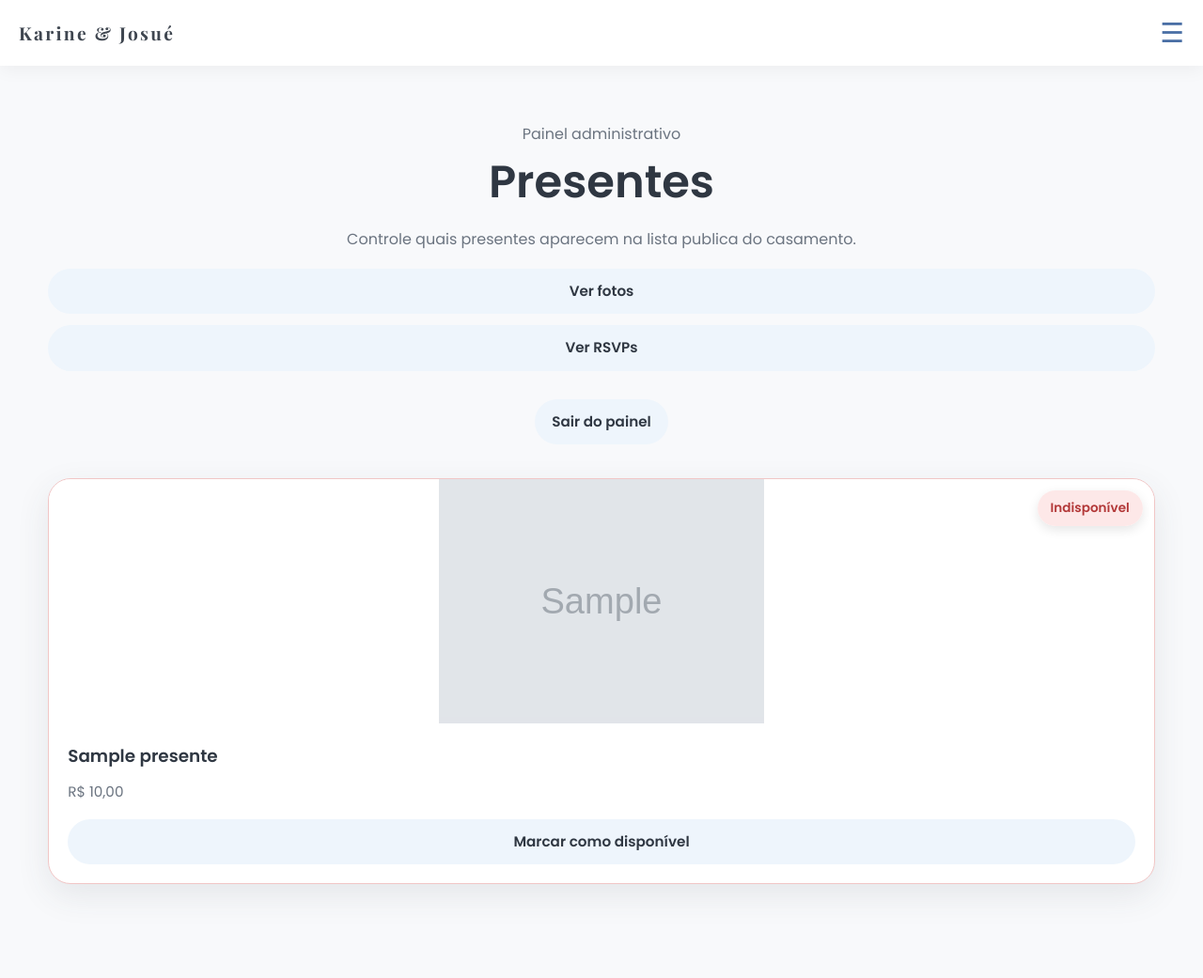
After one commit to rvcris87/casamento-karine-josue, a Flask app: page /admin/presentes in a window 1280 px wide. The commit adds this page. Shown: the whole page at 94% size. Run offline with Flask 3, Linux system fonts and the light colour scheme; the visitor is signed in with stand-in values (Sample User, id 1); grey boxes marked "Sample" are stand-in pictures; a database or web service that is not in the repository returns one stand-in record (values such as "Sample title"); parts of the project's set-up code (start-up, migrations or seed data) failed here and were passed over; some libraries are stand-ins or nearby versions.

Commit message:
Add admin gift availability toggle

```diff
--- a/db.py
+++ b/db.py
@@ -80,7 +80,52 @@ def sql_to_dict(cursor, query, params=None):
         raise Exception(f"Erro ao executar query: {str(e)}")
 
 
+def _montar_presentes(dados):
+    presentes = []
+    for p in dados:
+        presentes.append({
+            "id": p[0],
+            "nome": p[1],
+            "slug": p[2],
+            "imagem": p[3],
+            "valor": float(p[4]) if p[4] is not None else 0,
+            "status": p[5],
+            "destaque": p[6],
+            "ordem": p[7],
+        })
+    return presentes
+
+
 def get_presentes():
+    """Busca somente presentes disponiveis para a lista publica."""
+    conn = None
+    cur = None
+
+    try:
+        conn = get_connection()
+        cur = conn.cursor()
+
+        cur.execute("""
+            SELECT id, nome, slug, imagem, valor, status, destaque, ordem
+            FROM presentes
+            WHERE status = 'disponivel'
+            ORDER BY
+                COALESCE(ordem, 9999) ASC,
+                lower(nome) ASC
+        """)
+
+        dados = cur.fetchall()
+        return _montar_presentes(dados)
+
+    finally:
+        if cur:
+            cur.close()
+        if conn:
+            conn.close()
+
+
+def get_todos_presentes_admin():
+    """Busca todos os presentes para o painel admin, incluindo indisponiveis."""
     conn = None
     cur = None
 
@@ -93,26 +138,50 @@ def get_presentes():
             FROM presentes
             ORDER BY
                 CASE WHEN status = 'disponivel' THEN 0 ELSE 1 END,
+                COALESCE(ordem, 9999) ASC,
                 lower(nome) ASC
         """)
 
         dados = cur.fetchall()
+        return _montar_presentes(dados)
 
-        presentes = []
-        for p in dados:
-            presentes.append({
-                "id": p[0],
-                "nome": p[1],
-                "slug": p[2],
-                "imagem": p[3],
-                "valor": float(p[4]) if p[4] is not None else 0,
-                "status": p[5],
-                "destaque": p[6],
-                "ordem": p[7],
-            })
+    finally:
+        if cur:
+            cur.close()
+        if conn:
+            conn.close()
 
-        return presentes
 
+def alternar_status_presente(presente_id):
+    """Alterna o status do presente entre disponivel e indisponivel."""
+    conn = None
+    cur = None
+
+    try:
+        conn = get_connection()
+        cur = conn.cursor()
+
+        cur.execute("SELECT status FROM presentes WHERE id = %s", (presente_id,))
+        resultado = cur.fetchone()
+        if not resultado:
+            return None
+
+        status_atual = resultado[0]
+        novo_status = "disponivel" if status_atual == "indisponivel" else "indisponivel"
+
+        cur.execute("""
+            UPDATE presentes
+            SET status = %s
+            WHERE id = %s
+        """, (novo_status, presente_id))
+
+        conn.commit()
+        return novo_status
+
+    except Exception:
+        if conn:
+            conn.rollback()
+        raise
     finally:
         if cur:
             cur.close()
--- a/routes/admin.py
+++ b/routes/admin.py
@@ -5,6 +5,8 @@ from dotenv import load_dotenv
 
 from db import (
     get_todas_fotos,
+    get_todos_presentes_admin,
+    alternar_status_presente,
     alternar_destaque_foto,
     excluir_foto,
     get_todos_rsvp
@@ -58,6 +60,24 @@ def admin_fotos():
     return render_template("admin_fotos.html", fotos=fotos)
 
 
+@admin_bp.route("/presentes")
+@login_required_admin
+def admin_presentes():
+    presentes = get_todos_presentes_admin()
+    return render_template("admin_presentes.html", presentes=presentes)
+
+
+@admin_bp.route("/presentes/<int:presente_id>/status", methods=["POST"])
+@login_required_admin
+def alternar_presente_status(presente_id):
+    novo_status = alternar_status_presente(presente_id)
+    if novo_status:
+        flash(f"Presente marcado como {novo_status}.", "sucesso")
+    else:
+        flash("Presente nao encontrado.", "erro")
+    return redirect(url_for("admin.admin_presentes"))
+
+
 
 
 
--- a/static/css/style.css
+++ b/static/css/style.css
@@ -1191,6 +1191,16 @@ textarea {
     color: #2f3742;
 }
 
+.badge-disponivel {
+    background: rgba(230, 244, 234, 0.95);
+    color: #237a3b;
+}
+
+.badge-indisponivel {
+    background: rgba(253, 231, 231, 0.95);
+    color: #b33939;
+}
+
 .admin-card-content {
     padding: 20px;
 }
@@ -1227,6 +1237,24 @@ textarea {
 
 .admin-actions form {
     margin: 0;
+}
+
+.admin-actions-single {
+    grid-template-columns: 1fr;
+}
+
+.admin-presente-card img {
+    object-fit: contain;
+    background: #fff;
+}
+
+.admin-presente-indisponivel {
+    border: 1px solid #f1c6c6;
+}
+
+.admin-presente-indisponivel img {
+    filter: grayscale(25%);
+    opacity: 0.72;
 }
 
 .form-excluir {
--- a/templates/admin_fotos.html
+++ b/templates/admin_fotos.html
@@ -10,6 +10,7 @@
         <p>Gerencie as fotos enviadas para a galeria do casamento.</p>
 
         <div class="admin-top-actions">
+            <a href="{{ url_for('admin.admin_presentes') }}" class="btn-outline">Ver presentes</a>
             <a href="{{ url_for('admin.admin_rsvp') }}" class="btn-outline">Ver RSVPs</a>
 
             <form method="POST" action="{{ url_for('admin.logout_admin') }}" class="logout-form">
--- /dev/null
+++ b/templates/admin_presentes.html
@@ -0,0 +1,57 @@
+{% extends "base.html" %}
+
+{% block title %}Painel Admin | Presentes{% endblock %}
+
+{% block content %}
+<section class="admin-page">
+    <div class="admin-header">
+        <p class="eyebrow">Painel administrativo</p>
+        <h1>Presentes</h1>
+        <p>Controle quais presentes aparecem na lista publica do casamento.</p>
+
+        <div class="admin-top-actions">
+            <a href="{{ url_for('admin.admin_fotos') }}" class="btn-outline">Ver fotos</a>
+            <a href="{{ url_for('admin.admin_rsvp') }}" class="btn-outline">Ver RSVPs</a>
+
+            <form method="POST" action="{{ url_for('admin.logout_admin') }}" class="logout-form">
+                <button type="submit" class="btn-outline">Sair do painel</button>
+            </form>
+        </div>
+    </div>
+
+    <div class="admin-grid">
+        {% for presente in presentes %}
+        <article class="admin-card admin-presente-card {% if presente.status == 'indisponivel' %}admin-presente-indisponivel{% endif %}">
+            <div class="admin-card-image-wrapper">
+                <img src="{{ url_for('static', filename='img/presentes/' ~ presente.imagem) }}" alt="{{ presente.nome }}">
+                <div class="admin-card-badges">
+                    {% if presente.status == 'indisponivel' %}
+                    <span class="badge badge-indisponivel">Indispon&iacute;vel</span>
+                    {% else %}
+                    <span class="badge badge-disponivel">Dispon&iacute;vel</span>
+                    {% endif %}
+                </div>
+            </div>
+
+            <div class="admin-card-content">
+                <div class="admin-card-top">
+                    <h3>{{ presente.nome }}</h3>
+                </div>
+
+                <p class="admin-meta">{{ presente.valor | brl }}</p>
+
+                <div class="admin-actions admin-actions-single">
+                    <form method="POST" action="{{ url_for('admin.alternar_presente_status', presente_id=presente.id) }}">
+                        {% if presente.status == 'indisponivel' %}
+                        <button type="submit" class="btn-outline">Marcar como dispon&iacute;vel</button>
+                        {% else %}
+                        <button type="submit" class="btn-danger">Marcar como indispon&iacute;vel</button>
+                        {% endif %}
+                    </form>
+                </div>
+            </div>
+        </article>
+        {% endfor %}
+    </div>
+</section>
+{% endblock %}
--- a/templates/admin_rsvp.html
+++ b/templates/admin_rsvp.html
@@ -10,6 +10,7 @@
         <p>Veja quem confirmou presença no casamento.</p>
 
         <div class="admin-top-actions">
+            <a href="{{ url_for('admin.admin_presentes') }}" class="btn-outline">Ver presentes</a>
             <a href="{{ url_for('admin.admin_fotos') }}" class="btn-outline">Ver fotos</a>
 
             <form method="POST" action="{{ url_for('admin.logout_admin') }}" class="logout-form">
```
